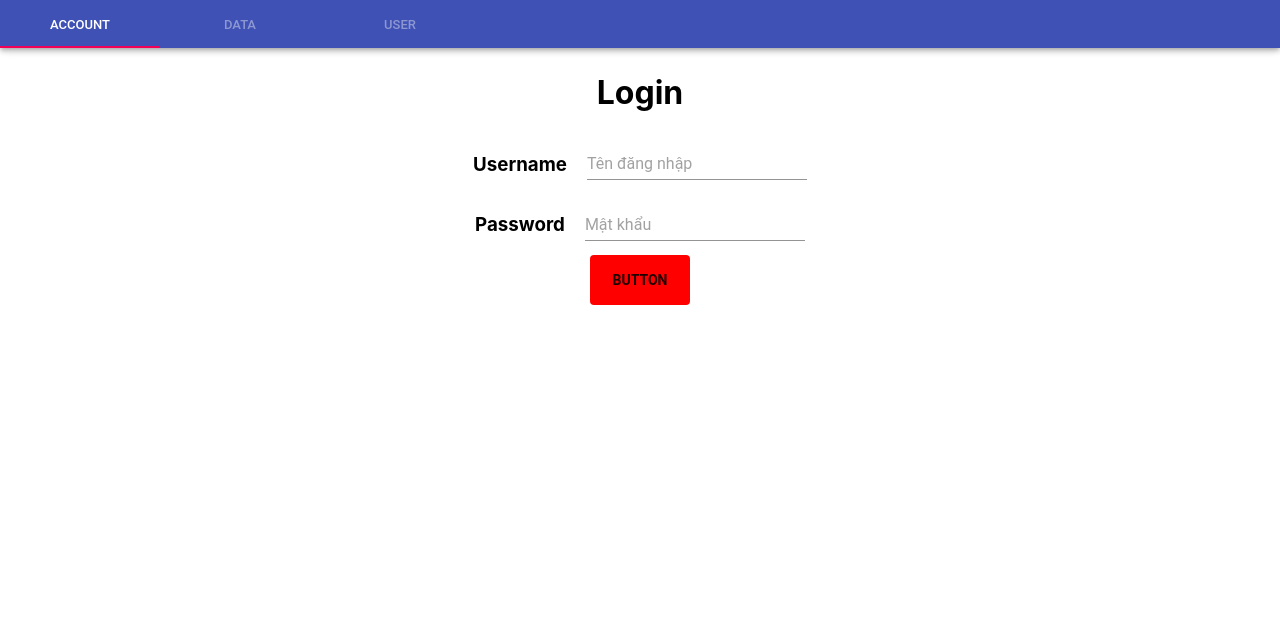
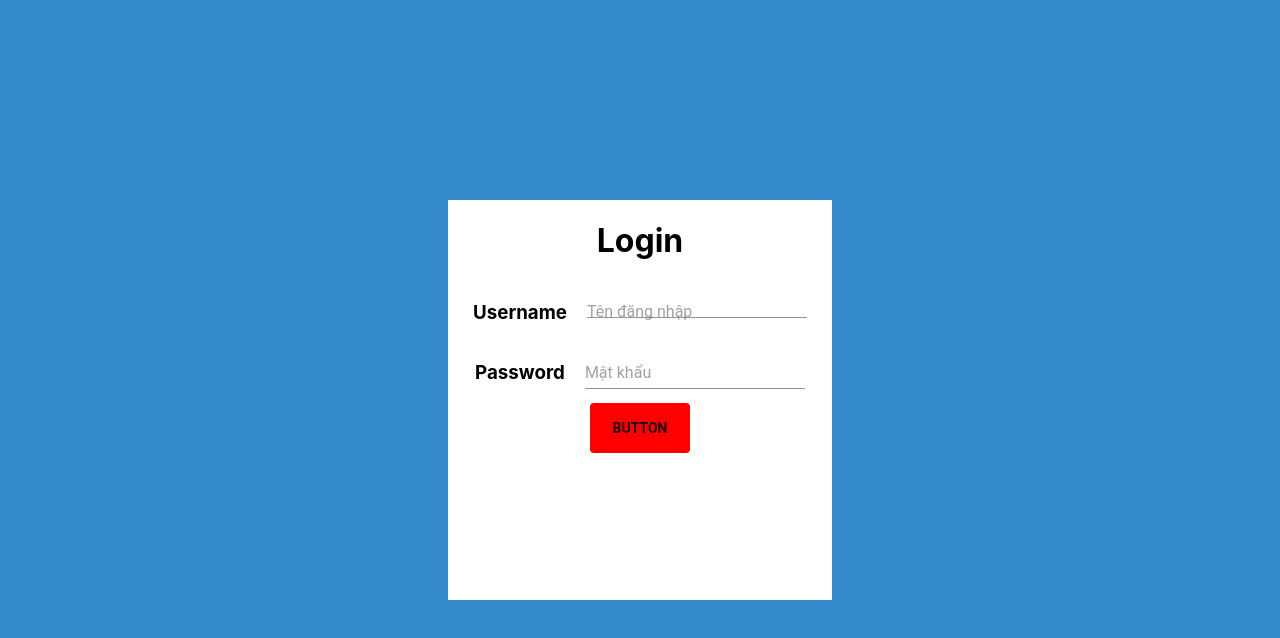
Before and after one commit to zerodow/Ahihi, a React (Create React App) app: page / in a window 1280 px wide. Shown: the top 638 px of the page. Built offline with nearby package versions, Linux system fonts and the light colour scheme.

Commit message:
Fix layout

```diff
--- a/src/App.js
+++ b/src/App.js
@@ -11,11 +11,11 @@ const App = () => (
   <Provider store={store}>
     <Router>
       <div>
-        <ul>
-          <li>
-            <Link to="/">Main</Link>
-          </li>
-          {/* <li>
+        {/* <ul> */}
+        {/* <li> */}
+        {/* <Link to="/">Main</Link> */}
+        {/* </li> */}
+        {/* <li>
           <Link to="/homepage">HomePage</Link>
         </li>
         <li>
@@ -27,7 +27,7 @@ const App = () => (
         <li>
           <Link to="/transaction">Transaction</Link>
         </li> */}
-        </ul>
+        {/* </ul> */}
 
         {/* <hr /> */}
 
--- a/src/component/Account.js
+++ b/src/component/Account.js
@@ -14,13 +14,10 @@ class Account extends Component {
         };
     }
 
-    componentDidMount(){
+    componentDidMount() {
         //this.login();
     }
 
-    // get = () => {
-    //     console.log(this.props.user)
-    // }
     login = () => {
         var obj = {
             account: this.state.username,
@@ -37,6 +34,7 @@ class Account extends Component {
             .then(response => response.json()) // data trả về ngay lập tức chuyển sang json
             .then(res => { // res chính là dữ liệu đã được chuyển sang json
                 // console.log(res)
+                console.log(res)
                 if (res.loginCode === 0) {
                     this.props.dispatch({
                         type: 'LOGINSUCCESS',
@@ -53,7 +51,20 @@ class Account extends Component {
 
     render() {
         return (
-            <div className="account">
+            <FormGroup style={{
+                backgroundSize: 'cover',
+                overflow: 'hidden',
+                backgroundColor: '#328ACB',
+                height: window.innerHeight,
+                width: window.innerWidth,
+                justifyContent: 'center',
+                alignItems: 'center',
+            }}>
+                <FormGroup style={{
+                    backgroundColor: 'white',
+                    height: '50%',
+                    width: '30%',
+                }}>
                     <FormGroup style={{ justifyContent: 'center', alignItems: 'center' }}>
                         <h1>Login</h1>
                     </FormGroup>
@@ -82,7 +93,8 @@ class Account extends Component {
                             <h4>button</h4>
                         </Button>
                     </FormGroup>
-            </div>
+                </FormGroup>
+            </FormGroup>
         );
     }
 }
--- a/src/component/Main.js
+++ b/src/component/Main.js
@@ -12,21 +12,30 @@ class Main extends Component {
         value: 0
     }
 
+    componentWillReceiveProps(nextProps) {
+        if (nextProps.loginSuccess) {
+            this.setState({
+                value: 1
+            })
+        }
+    }
+
     render() {
-        return (
-            <div>
+        if (this.state.value === 0) {
+            return <Account />
+        } else {
+            return (
                 <AppBar>
                     <Tabs value={this.state.value} onChange={(event, value) => this.setState({ value })}>
-                        <Tab label='Account' />
-                        <Tab disabled={this.props.loginSuccess} label='Data' />
-                        <Tab disabled={this.props.loginSuccess} label='User' />
+                        {/* <Tab label='Account' /> */}
+                        <Tab disabled={!this.props.loginSuccess} label='Data' />
+                        <Tab disabled={!this.props.loginSuccess} label='User' />
                     </Tabs>
+                    {this.state.value === 1 && <Data />}
+                    {this.state.value === 2 && <User />}
                 </AppBar>
-                {this.state.value === 0 && <Account />}
-                {this.state.value === 1 && <Data />}
-                {this.state.value === 2 && <User />}
-            </div>
-        );
+            )
+        }
     }
 }
 
--- a/src/redux/store.js
+++ b/src/redux/store.js
@@ -1,7 +1,7 @@
 const intialState = {
     username: 'admin',
     password: 'admin',
-    loginSuccess: true,
+    loginSuccess: false,
     userInfo: {}
 }
 
@@ -10,7 +10,7 @@ export const reducer = (state = intialState, action) => {
         case 'LOGINSUCCESS': {
             return {
                 ...state,
-                loginSuccess: false,
+                loginSuccess: true,
                 userInfo: action.user
             }
         }
```
Lines whose indentation alone changed are shown as unchanged.
